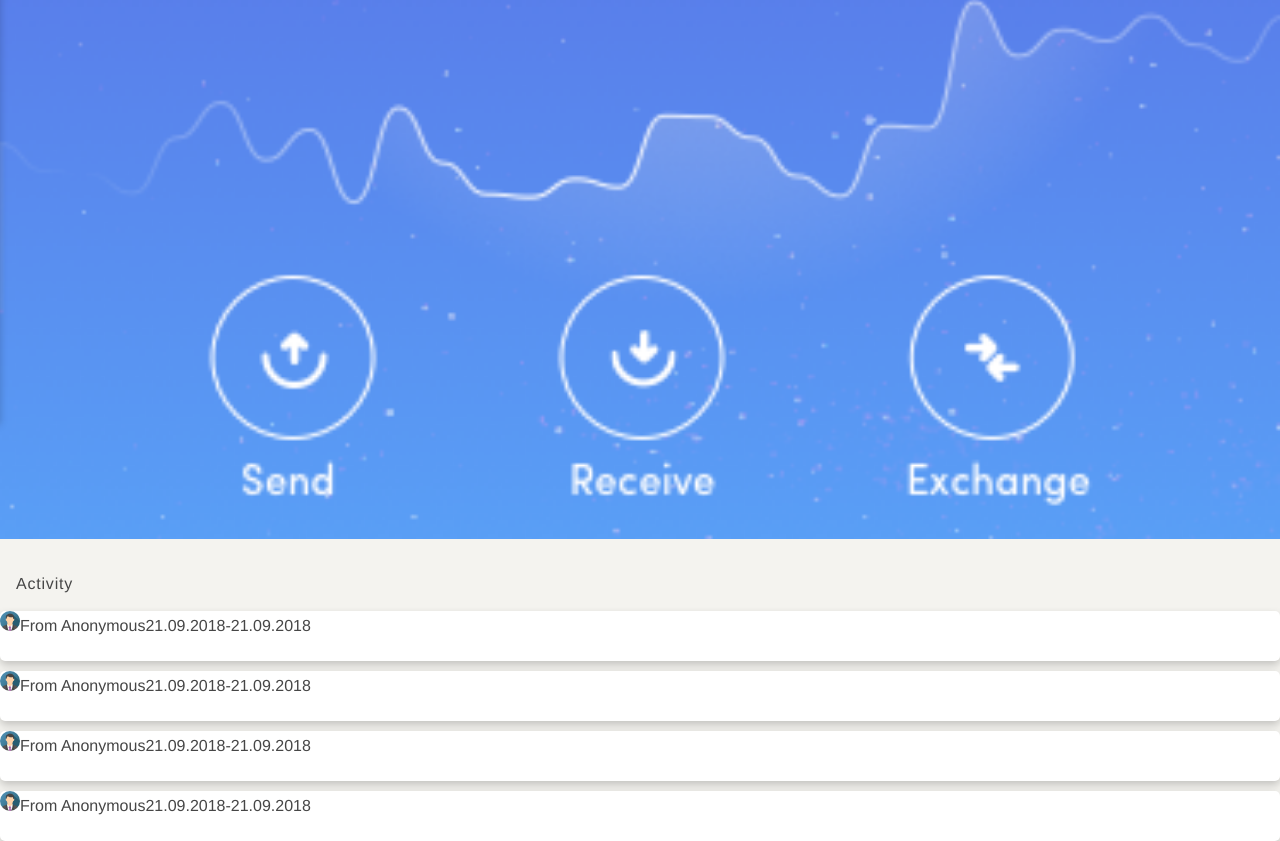
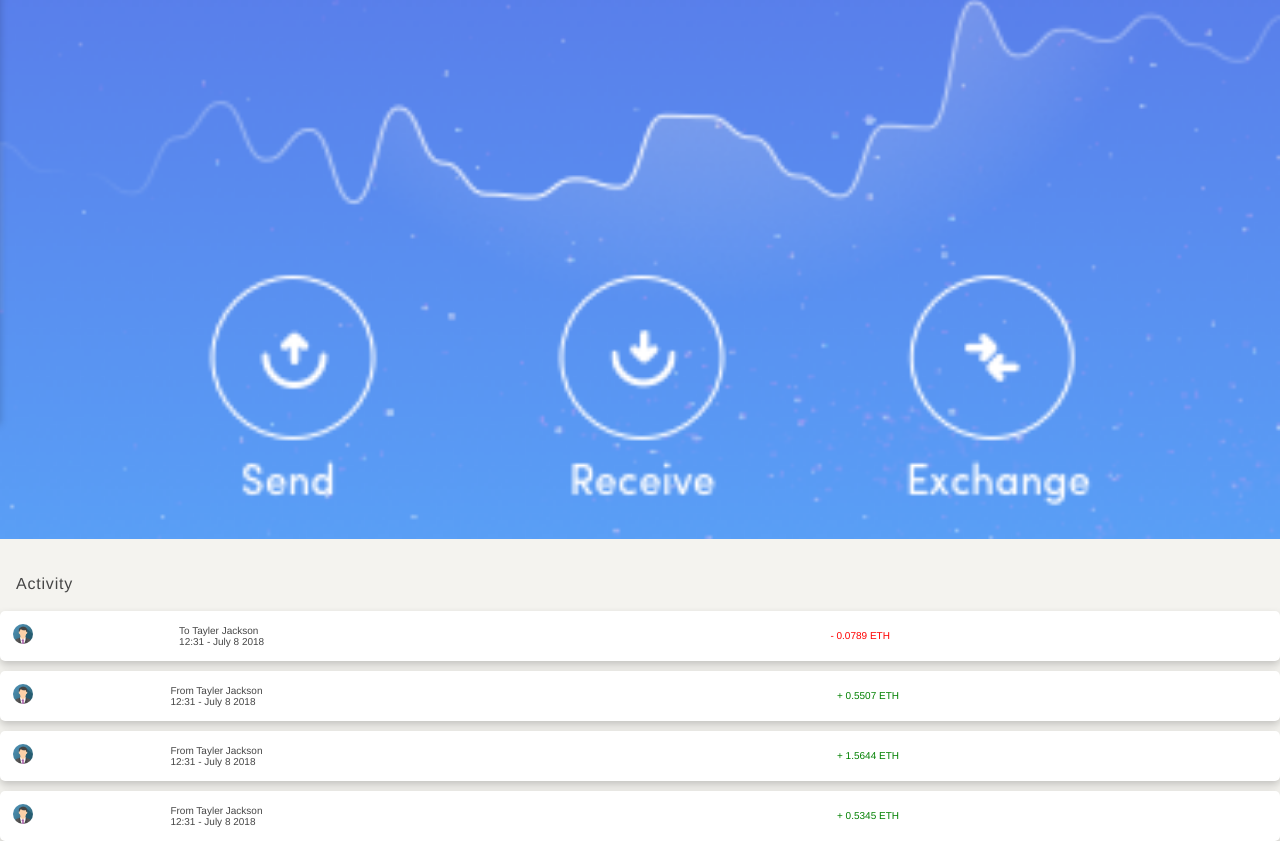
Before and after one commit to simonadomnisoru/dynamic-menu, a React app: page / in a window 1280 px wide. Shown: the part 399-1240 px from the top of the page. Built offline with nearby package versions, Linux system fonts and the light colour scheme.

Commit message:
Eslint and demo

```diff
--- a/package.json
+++ b/package.json
@@ -6,6 +6,9 @@
         "@fortawesome/fontawesome-svg-core": "^1.2.4",
         "@fortawesome/free-solid-svg-icons": "^5.3.1",
         "@fortawesome/react-fontawesome": "^0.1.3",
+        "eslint": "^5.6.0",
+        "eslint-plugin-jsx-a11y": "^6.1.1",
+        "eslint-plugin-react": "^7.11.1",
         "node-sass": "^4.9.3",
         "react": "^16.5.1",
         "react-dom": "^16.5.1",
@@ -17,6 +20,7 @@
         "test": "react-scripts test --env=jsdom",
         "eject": "react-scripts eject",
         "scss-compile": "node-sass --output-style compressed ./src/scss/buddle.scss -o ./src/style/",
-        "watch": "npm run scss-compile"
+		"watch": "npm run scss-compile",
+		"linter": "./node_modules/.bin/eslint --ext .jsx,.js src/"
     }
 }
--- /dev/null
+++ b/src/components/ActivityCard.js
@@ -0,0 +1,50 @@
+import React from 'react';
+import AvatarImage from '../resources/avatar.png';
+
+const activityCardsItems = [
+    {
+        id: 0,
+        amount: ' - 0.0789 ETH',
+        dates: '12:31 - July 8 2018',
+        isSent: false
+    },
+    {
+        id: 1,
+        amount: ' + 0.5507 ETH',
+        dates: '12:31 - July 8 2018',
+        isSent: true
+    },
+    {
+        id: 2,
+        amount: ' + 1.5644 ETH',
+        dates: '12:31 - July 8 2018',
+        isSent: true
+    },
+    {
+        id: 3,
+        amount: ' + 0.5345 ETH',
+        dates: '12:31 - July 8 2018',
+        isSent: true
+    },
+];
+
+const ActivityCard = () => {
+    return activityCardsItems.map((data, index) => {
+        let colorAmount = data.isSent ? 'Green' : 'Red';
+        let verb = data.isSent ? 'From ' : 'To ';
+        return (
+            <div className="Activity-Card" key={`activity-card-${data.id}`}>
+                <table className='Activity-Card-Table'>
+                    <tbody>
+                        <tr>
+                            <td ><img src={AvatarImage} className='Activity-Card-Avatar' alt="Avatar" /></td>
+                            <td className='Text-Small'><div>{verb}Tayler Jackson</div><div>{data.dates}</div></td>
+                            <td><div className={`Text-Small ${colorAmount}`}>{data.amount}</div></td>
+                        </tr >
+                    </tbody>
+                </table>
+            </div>);
+    });
+};
+
+export default ActivityCard;
--- a/src/components/App.js
+++ b/src/components/App.js
@@ -1,40 +1,28 @@
 import React from 'react';
 import '../style/buddle.css';
 import ChartImage from '../resources/chart.png';
-import AvatarImage from '../resources/avatar.png';
-import MenuSlide from './Menu'
-
-const ActivityCard = () => (
-    <div className="Activity-Card">
-        <img src={AvatarImage} className='Activity-Card-Avatar' alt="Avatar" />
-        <span>From Anonymous</span>
-        <span>21.09.2018-21.09.2018</span>
-    </div>
-);
+import MenuSlide from './Menu';
+import ActivityCard from './ActivityCard';
 
 const HamburgMenu = (props) => {
     const menu = [...Array(3)];
-    return menu.map((data, index) => { return <div key={`menu-hamburg-${index}`} className='Item' onClick={() => props.OnClick()}></div> })
+    return menu.map((data, index) => {
+        return <div key={`menu-hamburg-${index}`} className='Item' onClick={() => props.OnClick()}></div>;
+    });
 };
 
 class App extends React.PureComponent {
     constructor() {
         super();
-        this.state = {
-            cards: [...Array(4)]
-        }
-    }
-
-    renderActivityCards = () => {
-        return this.state.cards.map((data, index) => { return <ActivityCard key={`activity-card-${index}`} /> })
+        this.state = {};
     }
 
     handleClickHamburgIcon = () => {
-        this.setState({ overlayClass: 'Show', slideClass: 'Open' });
+        this.setState({overlayClass: 'Show', slideClass: 'Open'});
     }
 
     handleClickClose = () => {
-        this.setState({ overlayClass: '', slideClass: '' });
+        this.setState({overlayClass: '', slideClass: ''});
     }
     render() {
         return (
@@ -44,7 +32,7 @@ class App extends React.PureComponent {
                 <img src={ChartImage} className='Chart-Image' alt="ChartImage" />
                 <div className='Activity'>
                     <div className="Activity-Title">Activity</div>
-                    {this.renderActivityCards()}
+                    <ActivityCard />
                 </div>
                 <div className={`Overlay ${this.state.overlayClass}`}>
                     <div className="Overlay-Close-Button" onClick={() => this.handleClickClose()}>X</div>
--- a/src/components/Menu.js
+++ b/src/components/Menu.js
@@ -1,6 +1,6 @@
 import React from 'react';
-import { FontAwesomeIcon } from '@fortawesome/react-fontawesome';
-import { faWallet, faTag, faDollarSign } from '@fortawesome/free-solid-svg-icons';
+import {FontAwesomeIcon} from '@fortawesome/react-fontawesome';
+import {faWallet, faTag, faDollarSign} from '@fortawesome/free-solid-svg-icons';
 
 const menuItems = [
     {
@@ -40,18 +40,21 @@ const menuItems = [
     }
 ];
 
+const menuItemsRender = menuItems.map((data, index) => {
+    const activeItem = data.active ? 'Active' : '';
+    return (
+        <tr key={`menu-slide-items-${data.id}`} className={`Menu-Slide-Items ${activeItem}`}>
+            <td className='Icon'>{data.icon && <FontAwesomeIcon icon={data.icon} />}</td>
+            <td>{data.name}</td>
+        </tr>);
+});
+
 const MenuSlide = (props) => {
     return (
         <div className={`Menu-Slide ${props.slideClass}`}>
             <table>
                 <tbody>
-                    {menuItems.map((data, index) => {
-                        const activeItem = data.active ? 'Active' : '';
-                        return <tr key={`menu-slide-items-${data.id}`} className={`Menu-Slide-Items ${activeItem}`}>
-                            <td className='Icon'>{data.icon && <FontAwesomeIcon icon={data.icon} />}</td>
-                            <td>{data.name}</td>
-                        </tr>
-                    })}
+                    {menuItemsRender}
                 </tbody>
             </table>
             <hr className='Menu-Hr' />
@@ -59,7 +62,6 @@ const MenuSlide = (props) => {
         </div>
     );
 
-}
-
+};
 
 export default MenuSlide;
--- a/src/scss/Home.scss
+++ b/src/scss/Home.scss
@@ -1,6 +1,12 @@
 .Chart-Image,
 .Activity-Card {
-    width: 100%; //max-width: 400px;
+	width: 100%; //max-width: 400px;
+	.Red {
+		color: red;
+	}
+	.Green {
+		color:green;
+	}
 }
 
 .Activity-Title {
@@ -15,6 +21,13 @@
     height: 50px;
     background-color: $white-color;
     margin-top: 10px;
+}
+
+.Activity-Card-Table {
+	width: 100%;
+	height: 100%;
+	vertical-align: middle;
+	margin: 10px;
 }
 
 .Activity-Card-Avatar {
@@ -42,3 +55,7 @@
     font-size: 32px;
     color: $primary-color-light;
 }
+
+.Text-Small {
+	font-size: 10px;
+}
```
Also changed, not shown: README.md, src/style/buddle.css, 2 other files.
